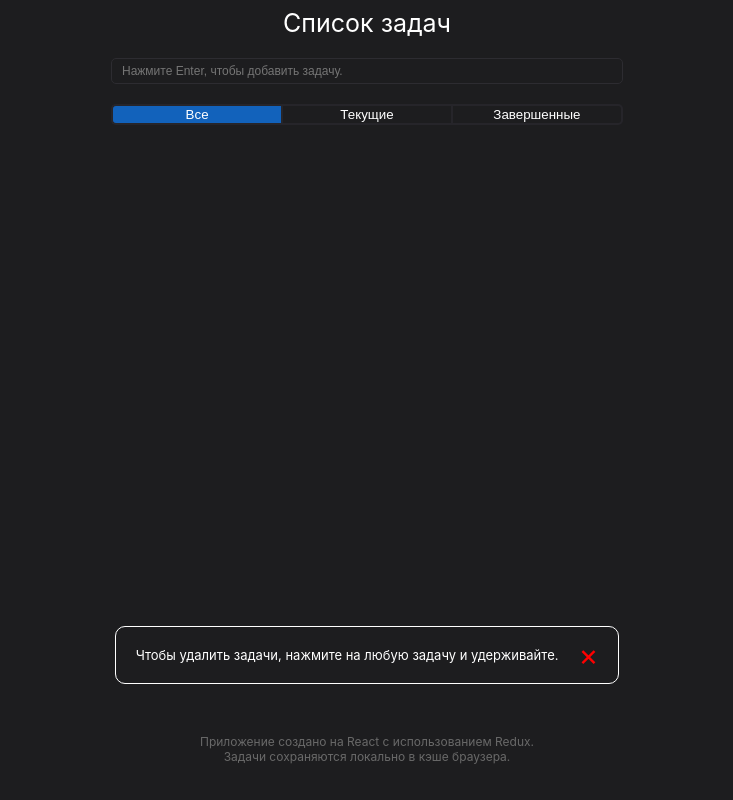
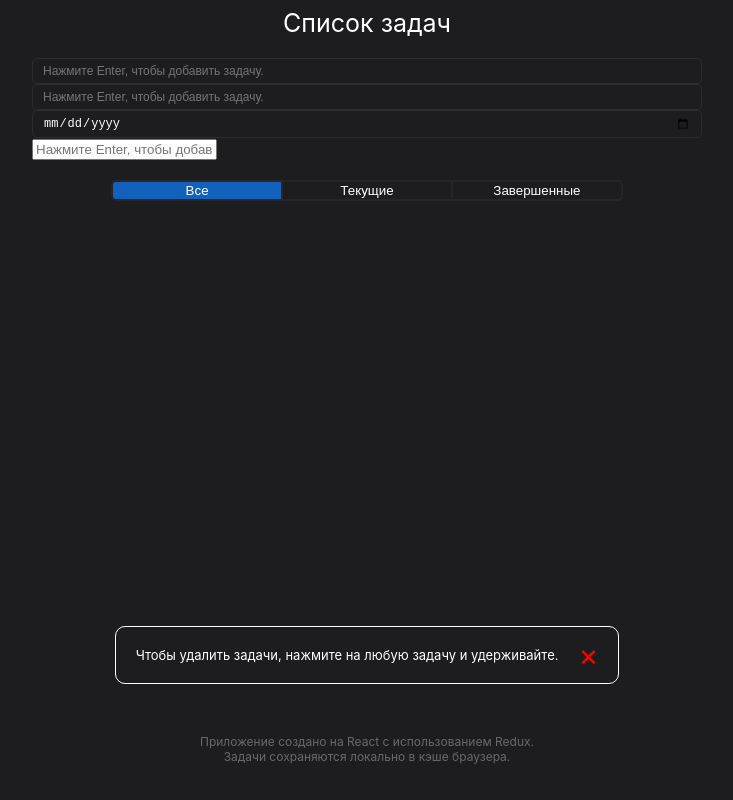
Before and after one commit to arthurshelbaev/todolist-redux-cache, a React (Create React App) app: page / in a window 1280 px wide. Shown: the whole page, without its empty margins (273-1006 px from the left). Built offline with nearby package versions, Linux system fonts and the light colour scheme.

Commit message:
Update Newtodo.jsx

```diff
--- a/src/components/Newtodo.jsx
+++ b/src/components/Newtodo.jsx
@@ -16,6 +16,9 @@ const NewTodo = () => {
   return (
     <form className="form" onSubmit={handleSubmit}>
       <input className="input" type="text" name="title" placeholder="Нажмите Enter, чтобы добавить задачу." />
+      <input className="input" type="text" name="title" placeholder="Нажмите Enter, чтобы добавить задачу." />
+      <input className="input" type="date" name="title" placeholder="Нажмите Enter, чтобы добавить задачу." />
+      <input type="text" name="title" placeholder="Нажмите Enter, чтобы добавить задачу." />
     </form>
   );
 };
```
